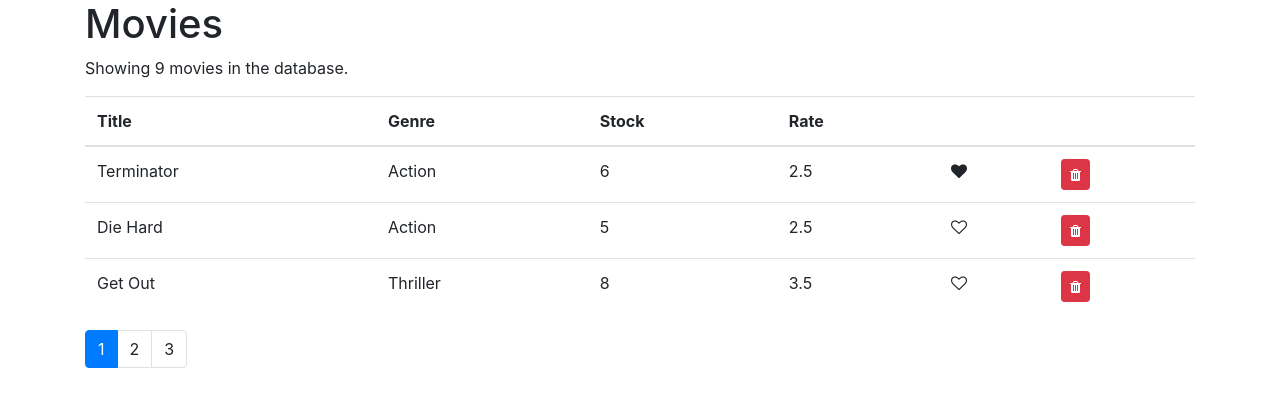
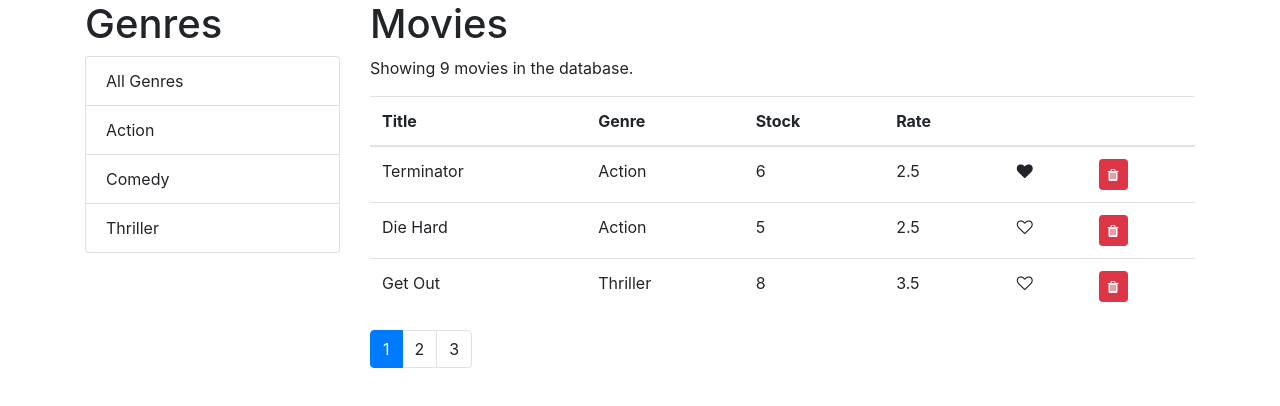
Before and after one commit to salmanpatnee/Vidly_React_Movie_Rental, a React (Create React App) app: page / in a window 1280 px wide. Shown: the top 406 px of the page. Built offline with nearby package versions, Linux system fonts and the light colour scheme.

Commit message:
Add filter by genre feature.

```diff
--- a/src/components/Movies.jsx
+++ b/src/components/Movies.jsx
@@ -1,15 +1,27 @@
 import React, { Component } from "react";
-import { getMovies, deleteMovie } from "../services/fakeMovieService";
+import { getMovies } from "../services/fakeMovieService";
+import { getGenres } from "../services/fakeGenreService";
+
 import Like from "./common/Like";
 import Pagination from "./common/Pagination";
+import ListGroup from "./common/ListGroup";
 import { paginate } from './../utils/paginate';
+import { genres } from './../services/fakeGenreService';
 
 class Movies extends Component {
   state = {
-    movies: getMovies(),
+    movies: [],
+    genres: [],
     pageSize: 3,
-    currentPage: 1
+    currentPage: 1,
+    selectedGenre: null
   };
+
+  componentDidMount() {
+    const genres = [{ name: 'All Genres' }, ...getGenres()];
+
+    this.setState({ genres, movies: getMovies() });
+  }
 
   handleDelete = (movie) => {
     const movies = this.state.movies.filter((m) => m._id !== movie._id);
@@ -28,18 +40,36 @@ class Movies extends Component {
     this.setState({ currentPage: page });
   }
 
+  handleGenreSelect = genre => {
+
+    this.setState({ selectedGenre: genre, currentPage: 1 });
+  }
+
   render() {
     const { length: count } = this.state.movies;
-    const { pageSize, currentPage, movies: allMovies } = this.state;
+    const { pageSize, currentPage, genres, selectedGenre, movies: allMovies } = this.state;
 
     if (count === 0) return <p>No movies</p>;
 
-    const movies = paginate(allMovies, currentPage, pageSize);
+    const filteredMovies = selectedGenre && selectedGenre._id
+      ? allMovies.filter(movie => movie.genre._id === selectedGenre._id)
+      : allMovies;
+
+    const movies = paginate(filteredMovies, currentPage, pageSize);
 
     return (
-      <div>
+      <div className="row">
+        <div className="col-3">
+          <h1>Genres</h1>
+          <ListGroup
+            items={genres}
+            selectedItem={selectedGenre}
+            onItemSelect={this.handleGenreSelect}
+          />
+        </div>
+        <div className="col">
           <h1>Movies</h1>
-        <p>Showing {count} movies in the database.</p>
+          <p>Showing {filteredMovies.length} movies in the database.</p>
           <table className="table">
             <thead>
               <tr>
@@ -76,7 +106,14 @@ class Movies extends Component {
               ))}
             </tbody>
           </table>
-        <Pagination itemsCount={count} pageSize={pageSize} onPageChange={this.handlePageChange} currentPage={currentPage} />
+          <Pagination
+            itemsCount={filteredMovies.length}
+            pageSize={pageSize}
+            onPageChange={this.handlePageChange}
+            currentPage={currentPage}
+          />
+        </div>
+
       </div>
     );
   }
--- /dev/null
+++ b/src/components/common/ListGroup.jsx
@@ -0,0 +1,24 @@
+import React from 'react';
+
+const ListGroup = (props) => {
+    const { items, text, value, selectedItem, onItemSelect } = props;
+    return (
+        <ul className="list-group">
+            {items.map(item => (
+                <li
+                    onClick={() => onItemSelect(item)}
+                    className={selectedItem === item ? 'list-group-item active' : 'list-group-item'}
+                    key={item[value]}>
+                    {item[text]}
+                </li>
+            ))}
+        </ul>
+    );
+}
+
+ListGroup.defaultProps = {
+    text: "name",
+    value: "_id"
+};
+
+export default ListGroup;
```
Lines whose indentation alone changed are shown as unchanged.
